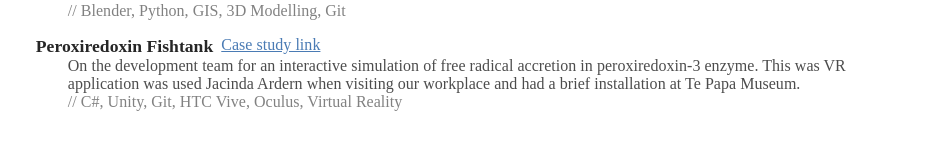
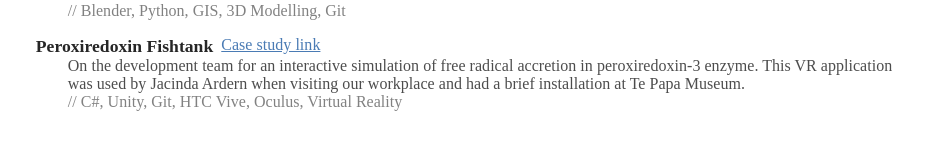
Before and after one commit to warrickct/r, a React app: page / in a window 1280 px wide. Shown: the part 1349-1496 px from the top of the page, without its empty margins (165-1113 px from the left). Built offline with nearby package versions, Linux system fonts and the light colour scheme; a web font is replaced by a local one.

Commit message:
fixed typo

```diff
--- a/src/js/components/projects/projects.component.tsx
+++ b/src/js/components/projects/projects.component.tsx
@@ -58,7 +58,7 @@ export function Projects() {
     },
     {
       title: 'Peroxiredoxin Fishtank',
-      description: "On the development team for an interactive simulation of free radical accretion in peroxiredoxin-3 enzyme. This was VR application was used Jacinda Ardern when visiting our workplace and had a brief installation at Te Papa Museum.",
+      description: "On the development team for an interactive simulation of free radical accretion in peroxiredoxin-3 enzyme. This VR application was used by Jacinda Ardern when visiting our workplace and had a brief installation at Te Papa Museum.",
       skills: "C#, Unity, Git, HTC Vive, Oculus, Virtual Reality",
       linkHref: "https://www.eresearch.auckland.ac.nz/project/visualising-protein-interaction/",
       linkText: "Case study link"
```
Also changed, not shown: 2 other files (tests, documents, lock files or other folders).
